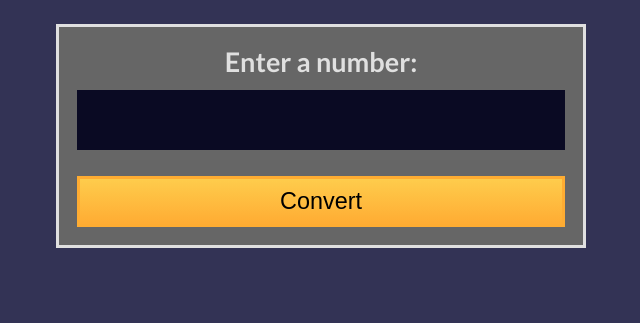
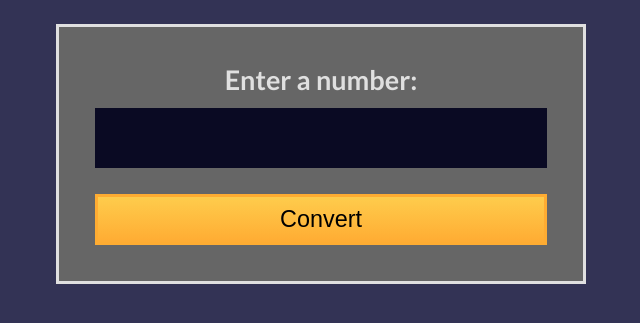
Before and after one commit to Blasidelgado/roman-calculator, a plain HTML site: page index.html in a window 1280 px wide. Shown: the part 145-468 px from the top of the page, without its empty margins (319-959 px from the left). Drawn offline with Linux system fonts and the light colour scheme; a web font is replaced by a local one.

Commit message:
fix fieldset padding

```diff
--- a/styles.css
+++ b/styles.css
@@ -50,7 +50,7 @@ form {
 
 fieldset {
 	border: 0 none;
-	padding: 0.5rem;
+	padding: 1.5rem;
 	margin: 0.5rem;
 	height: 100%;
 }
```
